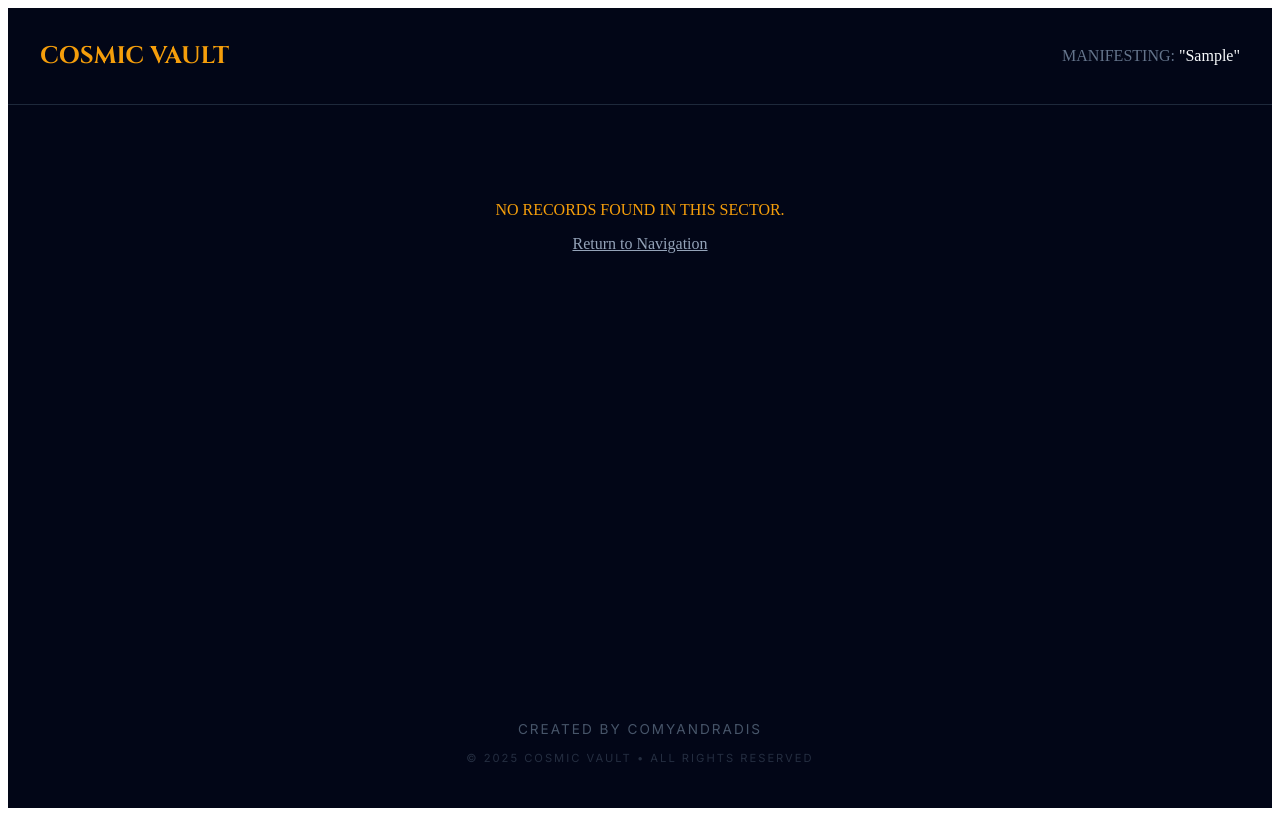
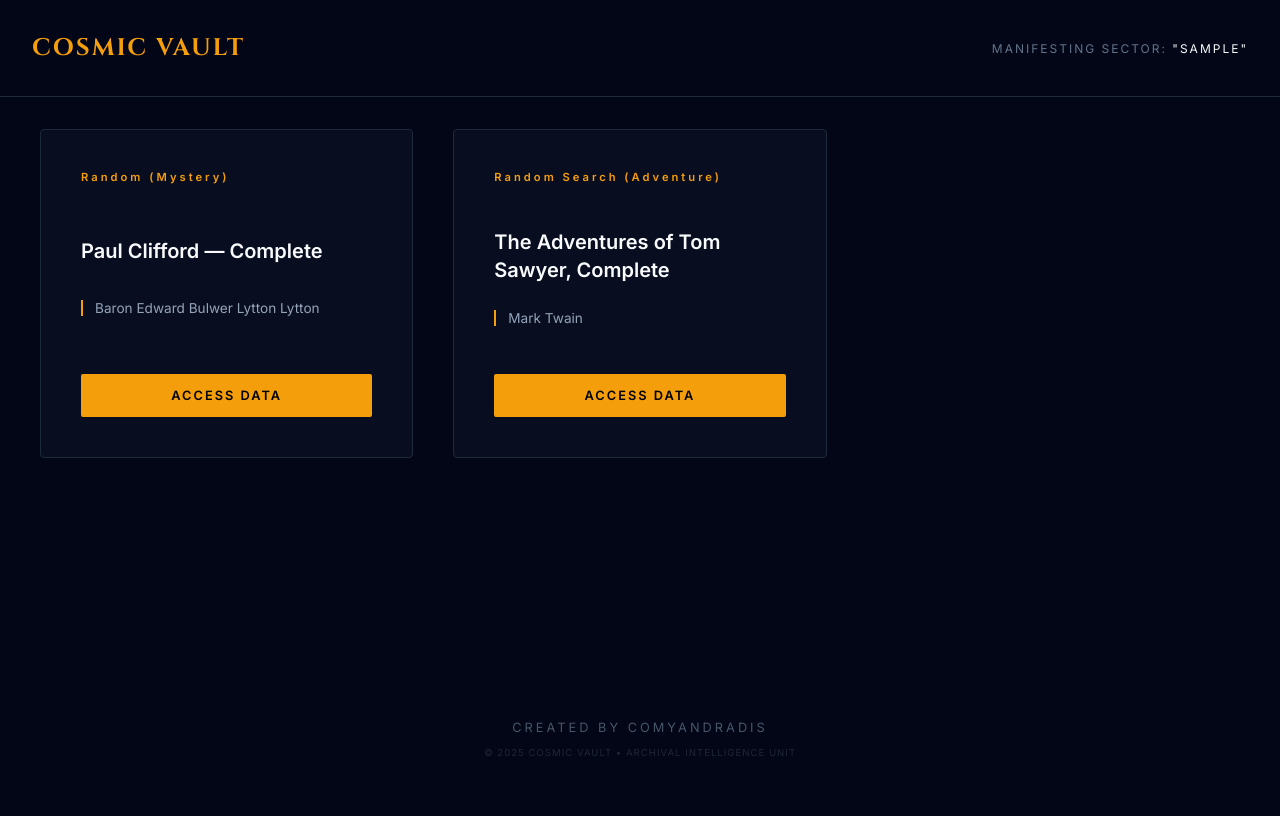
Before and after one commit to 0728george/cosmicvault-website-ui, a React (Vite) app: page / in a window 1280 px wide. Both pictures are taken after typing "Sample" into the empty fields and a click on the button "DECODE". Built offline with nearby package versions, Linux system fonts and the light colour scheme.

Commit message:
Full Intelligent Search and Professional Layout Deployment

```diff
--- a/package.json
+++ b/package.json
@@ -10,6 +10,7 @@
     "preview": "vite preview"
   },
   "dependencies": {
+    "fuse.js": "^7.1.0",
     "react": "^19.2.0",
     "react-dom": "^19.2.0",
     "react-router-dom": "^7.10.1"
--- a/src/App.tsx
+++ b/src/App.tsx
@@ -1,5 +1,6 @@
-import { BrowserRouter as Router, Routes, Route, useNavigate, Link } from 'react-router-dom';
-import { useState, useEffect } from 'react';
+import { BrowserRouter as Router, Routes, Route, useNavigate, Link, useLocation } from 'react-router-dom';
+import { useState, useEffect, useMemo } from 'react';
+import Fuse from 'fuse.js';
 
 // --- SHARED COMPONENTS ---
 
@@ -7,13 +8,16 @@ const Footer = () => (
   <footer style={{
     padding: '4rem 0 2rem 0',
     textAlign: 'center',
-    fontSize: '0.85rem',
+    fontSize: '0.8rem',
     color: '#475569',
-    letterSpacing: '2px',
-    fontFamily: 'Inter, sans-serif'
+    letterSpacing: '3px',
+    fontFamily: 'Inter, sans-serif',
+    textTransform: 'uppercase'
   }}>
     <p>CREATED BY COMYANDRADIS</p>
-    <p style={{ fontSize: '0.7rem', marginTop: '0.5rem', opacity: 0.5 }}>© 2025 COSMIC VAULT • ALL RIGHTS RESERVED</p>
+    <p style={{ fontSize: '0.6rem', marginTop: '0.8rem', opacity: 0.4, letterSpacing: '1px' }}>
+      © 2025 COSMIC VAULT • ARCHIVAL INTELLIGENCE UNIT
+    </p>
   </footer>
 );
 
@@ -36,8 +40,8 @@ const Home = () => {
         <div style={{ width: '90%', maxWidth: '800px', textAlign: 'center' }}>
           <h1 className="cinzel-title">COSMIC VAULT</h1>
 
-          <div style={{ marginBottom: '3rem', maxWidth: '600px', margin: '0 auto 3rem auto' }}>
-            <p style={{ color: '#94a3b8', lineHeight: '1.8', fontStyle: 'italic', fontSize: '1.1rem' }}>
+          <div style={{ marginBottom: '3rem', maxWidth: '650px', margin: '0 auto 3rem auto' }}>
+            <p style={{ color: '#94a3b8', lineHeight: '1.8', fontStyle: 'italic', fontSize: '1.1rem', letterSpacing: '0.5px' }}>
               "A digital sanctuary for humanity's collective knowledge. We archive, preserve, and illuminate the public domain for generations to come."
             </p>
           </div>
@@ -49,6 +53,7 @@ const Home = () => {
               value={query}
               onChange={(e) => setQuery(e.target.value)}
               className="main-search"
+              autoFocus
             />
             <button type="submit" className="search-btn">DECODE</button>
           </form>
@@ -62,61 +67,90 @@ const Home = () => {
 // --- PAGE: RESULTS ---
 
 const Results = () => {
-  const [books, setBooks] = useState([]);
+  const [catalog, setCatalog] = useState([]);
   const [visibleCount, setVisibleCount] = useState(9);
   const [loading, setLoading] = useState(true);
-  const query = new URLSearchParams(window.location.search).get('q') || '';
+
+  const { search } = useLocation();
+  const query = useMemo(() => new URLSearchParams(search).get('q') || '', [search]);
 
   useEffect(() => {
-    // CRITICAL FIX: The leading slash '/' ensures it pulls from the root folder
+    // Fetches from /public/cosmic_catalog.json
     fetch('/cosmic_catalog.json')
       .then(res => res.json())
       .then(data => {
-        const filtered = data.filter((b: any) =>
-          b.t.toLowerCase().includes(query.toLowerCase()) ||
-          b.a.toLowerCase().includes(query.toLowerCase()) ||
-          (b.g && b.g.toLowerCase().includes(query.toLowerCase()))
-        );
-        setBooks(filtered);
+        setCatalog(data);
         setLoading(false);
       })
-      .catch(() => setLoading(false));
-  }, [query]);
+      .catch(err => {
+        console.error("Vault Access Error:", err);
+        setLoading(false);
+      });
+  }, []);
+
+  // Fuse.js Intelligent Search Logic
+  const filteredBooks = useMemo(() => {
+    if (!query.trim() || catalog.length === 0) return catalog;
+
+    const fuse = new Fuse(catalog, {
+      keys: [
+        { name: 't', weight: 1.0 }, // Title
+        { name: 'a', weight: 0.7 }, // Author
+        { name: 'g', weight: 0.4 }  // Genre/Category
+      ],
+      threshold: 0.35, // Typos allowed, but keeps results relevant
+      distance: 100,
+      ignoreLocation: true
+    });
+
+    return fuse.search(query).map(result => result.item);
+  }, [catalog, query]);
 
   return (
     <div style={{ backgroundColor: '#020617', minHeight: '100vh', display: 'flex', flexDirection: 'column' }}>
-      <header style={{ padding: '2rem', borderBottom: '1px solid #1e293b', display: 'flex', justifyContent: 'space-between', alignItems: 'center' }}>
+      <header style={{ padding: '2rem', borderBottom: '1px solid #1e293b', display: 'flex', justifyContent: 'space-between', alignItems: 'center', flexWrap: 'wrap', gap: '1rem' }}>
         <Link to="/" style={{ textDecoration: 'none' }}>
-           <h2 style={{ fontFamily: 'Cinzel', color: '#f59e0b', margin: 0, fontSize: '1.5rem' }}>COSMIC VAULT</h2>
+           <h2 style={{ fontFamily: 'Cinzel', color: '#f59e0b', margin: 0, fontSize: '1.5rem', letterSpacing: '2px' }}>COSMIC VAULT</h2>
         </Link>
-        <p style={{ margin: 0, color: '#64748b' }}>MANIFESTING: <span style={{ color: '#f8fafc' }}>"{query}"</span></p>
+        <div style={{ textAlign: 'right' }}>
+            <p style={{ margin: 0, color: '#64748b', fontSize: '0.75rem', letterSpacing: '2px', textTransform: 'uppercase' }}>
+                Manifesting Sector: <span style={{ color: '#f8fafc' }}>"{query}"</span>
+            </p>
+        </div>
       </header>
 
       <main style={{ flex: 1, padding: '2rem' }}>
         {loading ? (
-          <p style={{ textAlign: 'center', color: '#f59e0b' }}>SCANNING ARCHIVES...</p>
-        ) : books.length > 0 ? (
+          <div style={{ textAlign: 'center', marginTop: '6rem' }}>
+            <p className="pulse" style={{ color: '#f59e0b', fontFamily: 'Cinzel', letterSpacing: '5px' }}>SCANNING MULTIVERSE...</p>
+          </div>
+        ) : filteredBooks.length > 0 ? (
           <>
             <div className="results-grid">
-              {books.slice(0, visibleCount).map((book: any, i) => (
+              {filteredBooks.slice(0, visibleCount).map((book: any, i) => (
                 <div key={i} className="book-card">
-                  <span className="genre-tag">{book.g || 'General'}</span>
-                  <h3 style={{ fontSize: '1.2rem', marginBottom: '0.5rem' }}>{book.t}</h3>
-                  <p style={{ color: '#94a3b8', fontSize: '0.9rem', marginBottom: '1.5rem' }}>{book.a}</p>
-                  <a href={book.u} target="_blank" rel="noreferrer" className="read-link">ACCESS ARCHIVE</a>
+                  <span className="genre-tag">{book.g || 'ARCHIVAL RECORD'}</span>
+                  <h3 style={{ fontSize: '1.25rem', marginBottom: '0.75rem', lineHeight: '1.4', fontWeight: '600' }}>{book.t}</h3>
+                  <p style={{ color: '#94a3b8', fontSize: '0.85rem', marginBottom: '2rem', borderLeft: '2px solid #f59e0b', paddingLeft: '12px' }}>
+                    {book.a}
+                  </p>
+                  <a href={book.u} target="_blank" rel="noreferrer" className="read-link">ACCESS DATA</a>
                 </div>
               ))}
             </div>
-            {visibleCount < books.length && (
+
+            {visibleCount < filteredBooks.length && (
               <button className="load-more" onClick={() => setVisibleCount(prev => prev + 9)}>
                 LOAD FURTHER RECORDS
               </button>
             )}
           </>
         ) : (
-          <div style={{ textAlign: 'center', marginTop: '4rem' }}>
-            <p style={{ color: '#f59e0b' }}>NO RECORDS FOUND IN THIS SECTOR.</p>
-            <Link to="/" style={{ color: '#94a3b8' }}>Return to Navigation</Link>
+          <div style={{ textAlign: 'center', marginTop: '8rem' }}>
+            <p style={{ color: '#f59e0b', fontSize: '1.2rem', letterSpacing: '2px', fontFamily: 'Cinzel' }}>VOID DETECTED: NO RECORDS AT THESE COORDINATES.</p>
+            <Link to="/" style={{ color: '#64748b', textDecoration: 'none', marginTop: '1.5rem', display: 'inline-block', fontSize: '0.9rem', borderBottom: '1px solid #334155', paddingBottom: '2px' }}>
+                Return to Navigation Hub
+            </Link>
           </div>
         )}
       </main>
--- a/src/index.css
+++ b/src/index.css
@@ -1,34 +1,166 @@
-/* Update the existing styles or add these */
+@import url('https://fonts.googleapis.com/css2?family=Cinzel:wght@400;700&family=Inter:wght@300;400;600&display=swap');
+
+:root {
+  --space-dark: #020617;
+  --gold: #f59e0b;
+  --star-white: #f8fafc;
+  --slate-text: #94a3b8;
+}
+
+body {
+  margin: 0;
+  background-color: var(--space-dark);
+  color: var(--star-white);
+  font-family: 'Inter', sans-serif;
+  -webkit-font-smoothing: antialiased;
+}
+
+/* Background Logic */
+.cosmic-bg {
+  background: radial-gradient(circle at center, #0f172a 0%, #020617 100%);
+}
+
+.cinzel-title {
+  font-family: 'Cinzel', serif;
+  font-size: clamp(2.5rem, 10vw, 5.5rem);
+  color: var(--gold);
+  margin-bottom: 1rem;
+  letter-spacing: 8px;
+  text-shadow: 0 0 30px rgba(245, 158, 11, 0.2);
+}
+
+/* Search Bar Styling */
+.search-container {
+  display: flex;
+  flex-direction: column;
+  gap: 1rem;
+  width: 100%;
+}
+
+@media (min-width: 768px) {
+  .search-container { flex-direction: row; }
+}
+
+.main-search {
+  flex: 1;
+  padding: 1.25rem 1.5rem;
+  border-radius: 4px;
+  border: 1px solid #1e293b;
+  background: rgba(15, 23, 42, 0.8);
+  color: white;
+  font-size: 1.1rem;
+  outline: none;
+  transition: all 0.3s ease;
+}
 
 .main-search:focus {
   border-color: var(--gold);
-  box-shadow: 0 0 15px rgba(245, 158, 11, 0.2);
+  box-shadow: 0 0 15px rgba(245, 158, 11, 0.15);
+}
+
+.search-btn {
+  padding: 1rem 3rem;
+  border-radius: 4px;
+  background: var(--gold);
+  color: black;
+  font-weight: 800;
+  border: none;
+  cursor: pointer;
+  letter-spacing: 2px;
+  transition: 0.3s;
+}
+
+.search-btn:hover {
+  background: white;
+  transform: translateY(-2px);
+}
+
+/* Results Grid */
+.results-grid {
+  display: grid;
+  grid-template-columns: repeat(auto-fill, minmax(300px, 1fr));
+  gap: 2.5rem;
+  max-width: 1200px;
+  margin: 0 auto;
+}
+
+.book-card {
+  background: rgba(15, 23, 42, 0.5);
+  border: 1px solid #1e293b;
+  padding: 2.5rem;
+  border-radius: 4px;
+  display: flex;
+  flex-direction: column;
+  justify-content: space-between;
+  transition: all 0.4s cubic-bezier(0.175, 0.885, 0.32, 1.275);
+}
+
+.book-card:hover {
+  border-color: var(--gold);
+  background: rgba(15, 23, 42, 0.8);
+  transform: translateY(-10px);
+}
+
+.genre-tag {
+  color: var(--gold);
+  font-size: 0.7rem;
+  letter-spacing: 3px;
+  font-weight: 700;
+  margin-bottom: 1.5rem;
+  display: block;
 }
 
 .read-link {
   text-decoration: none;
   color: black;
   background: var(--gold);
-  padding: 0.8rem;
+  padding: 0.9rem;
   text-align: center;
-  border-radius: 4px;
-  font-weight: bold;
+  border-radius: 2px;
+  font-weight: 800;
   font-size: 0.8rem;
-  letter-spacing: 1px;
+  letter-spacing: 2px;
   transition: 0.3s;
+  margin-top: 1rem;
 }
 
 .read-link:hover {
   background: white;
-  transform: scale(1.02);
 }
 
-.genre-tag {
+/* Load More Button */
+.load-more {
+  display: block;
+  margin: 5rem auto;
+  padding: 1.2rem 4rem;
+  background: transparent;
+  color: var(--slate-text);
+  border: 1px solid #334155;
+  border-radius: 4px;
+  cursor: pointer;
+  letter-spacing: 3px;
+  font-size: 0.8rem;
+  transition: 0.3s;
+}
+
+.load-more:hover {
   color: var(--gold);
-  font-size: 0.65rem;
-  letter-spacing: 2px;
-  font-weight: bold;
-  text-transform: uppercase;
-  margin-bottom: 1rem;
-  display: block;
+  border-color: var(--gold);
 }
+
+/* Animations */
+.pulse {
+  animation: pulse-animation 2.5s infinite ease-in-out;
+}
+
+@keyframes pulse-animation {
+  0% { opacity: 0.4; }
+  50% { opacity: 1; }
+  100% { opacity: 0.4; }
+}
+
+/* Mobile Adjustments */
+@media (max-width: 600px) {
+  .results-grid { grid-template-columns: 1fr; padding: 0.5rem; }
+  .book-card { padding: 1.5rem; }
+}
```
Also changed, not shown: 1 other file (tests, documents, lock files or other folders).
